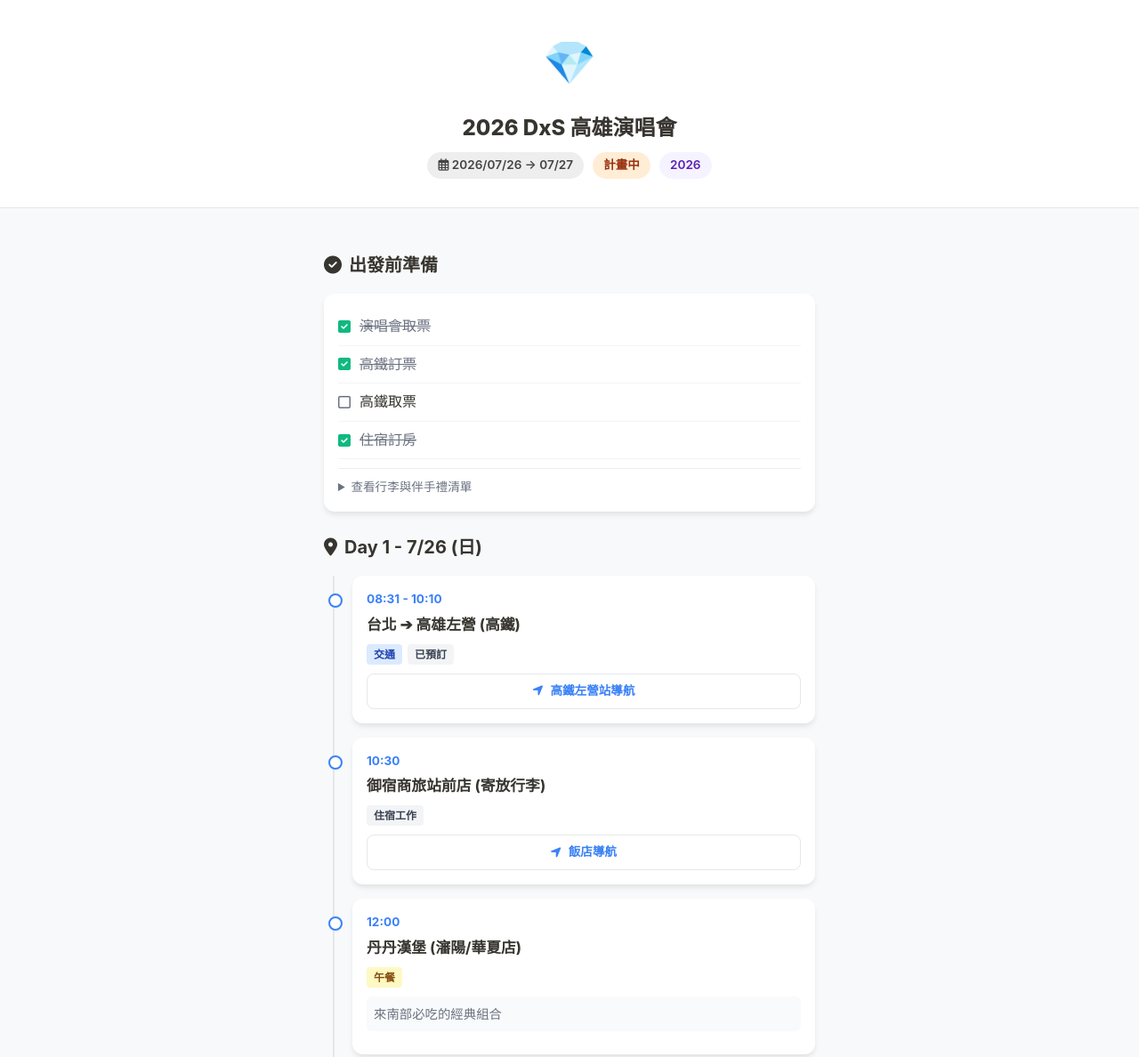
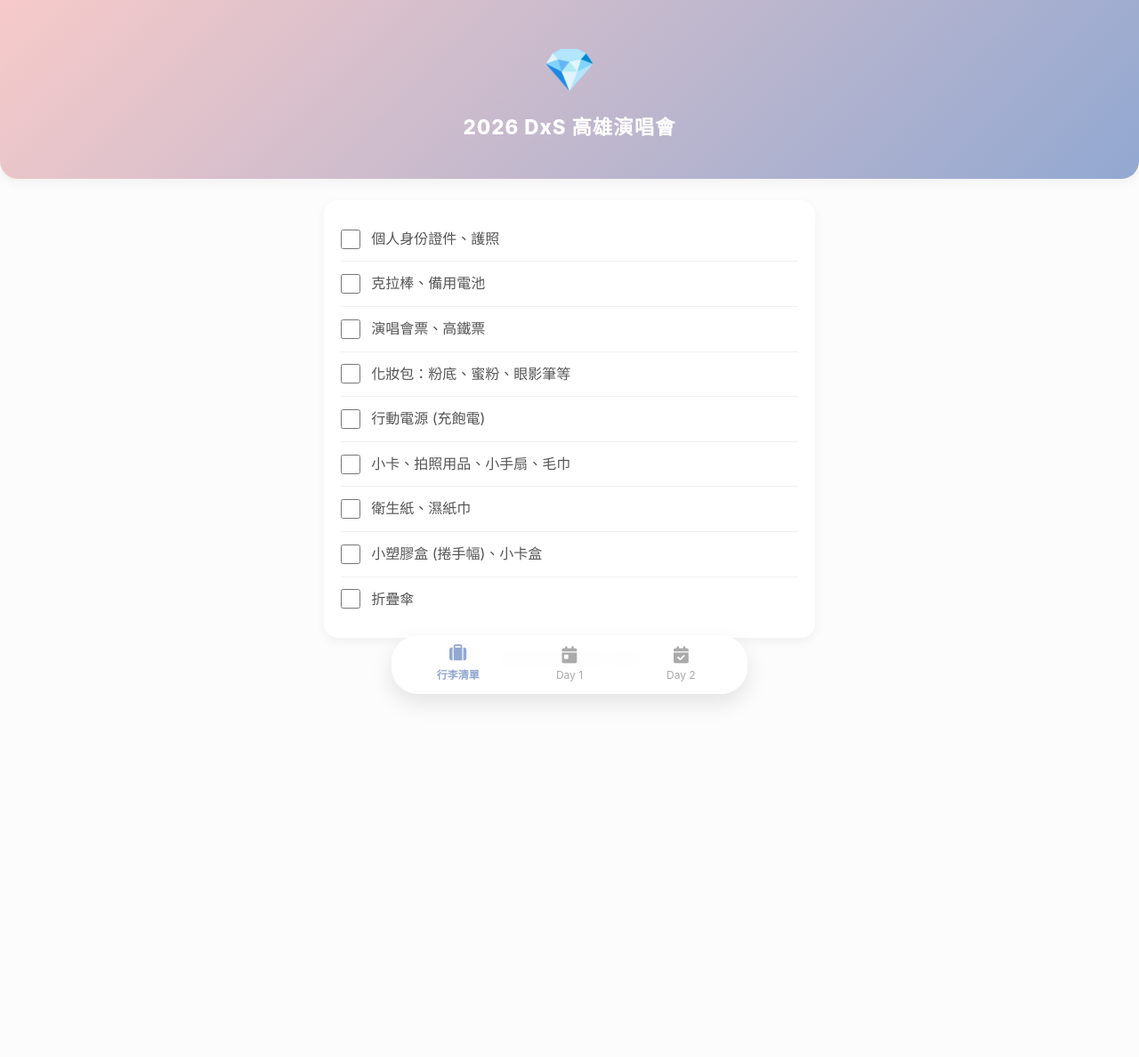
Before and after one commit to designjoanne/dxskaohsiung, a plain HTML site: page index.html in a window 1280 px wide. Shown: the top 1188 px of the page at 89% size. After the commit the page ends 857 px from the top, so only its background shows below. Drawn offline with Linux system fonts and the light colour scheme.

Commit message:
index.html

```diff
--- a/index.html
+++ b/index.html
@@ -7,353 +7,325 @@
     <link rel="stylesheet" href="https://cdnjs.cloudflare.com/ajax/libs/font-awesome/6.4.0/css/all.min.css">
     <style>
         :root {
-            --bg-color: #f8f9fa;
-            --card-bg: #ffffff;
-            --text-main: #37352f;
-            --text-muted: #6b7280;
-            --primary: #3b82f6; /* 交通藍 */
-            --orange: #f59e0b;  /* 咖啡/計畫橘 */
-            --green: #10b981;   /* 玩耍綠 */
-            --yellow: #eab308;  /* 飲食黃 */
-            --purple: #8b5cf6;  /* 年度紫 */
-            --border-radius: 12px;
-            --shadow: 0 4px 6px -1px rgba(0, 0, 0, 0.1);
+            /* SEVENTEEN 應援色 */
+            --rose-quartz: #F7CAC9;
+            --serenity: #92A8D1;
+            --bg-light: #fdfcfc;
+            --text-main: #555555;
+            --white: #ffffff;
+            --border-radius: 16px;
+            --shadow: 0 4px 12px rgba(0, 0, 0, 0.05);
         }
 
-        * { box-sizing: border-box; margin: 0; padding: 0; }
+        * { box-sizing: border-box; margin: 0; padding: 0; -webkit-tap-highlight-color: transparent; }
 
         body {
-            font-family: -apple-system, BlinkMacSystemFont, "Segoe UI", Roboto, Helvetica, Arial, sans-serif;
-            background-color: var(--bg-color);
+            font-family: -apple-system, "Noto Sans TC", sans-serif;
+            background-color: var(--bg-light);
             color: var(--text-main);
             line-height: 1.6;
-            padding-bottom: 40px;
+            padding-bottom: 80px; /* 為底部 Tab Bar 留空間 */
         }
 
-        /* Header 區域 */
-        .page-header {
-            background: white;
-            padding: 2rem 1.5rem;
+        /* 頁首 */
+        header {
+            background: linear-gradient(135deg, var(--rose-quartz) 0%, var(--serenity) 100%);
+            padding: 2.5rem 1rem;
             text-align: center;
-            border-bottom: 1px solid #e5e7eb;
+            color: white;
+            border-bottom-left-radius: 20px;
+            border-bottom-right-radius: 20px;
+            box-shadow: var(--shadow);
         }
 
-        .icon-circle {
-            font-size: 3rem;
-            margin-bottom: 1rem;
-            display: block;
+        .header-icon { font-size: 3rem; margin-bottom: 0.5rem; display: block; }
+        h1 { font-size: 1.4rem; font-weight: 800; letter-spacing: 1px; }
+
+        /* 導覽列 (Tab Bar) */
+        .tab-bar {
+            position: fixed;
+            bottom: 20px;
+            left: 50%;
+            transform: translateX(-50%);
+            width: 90%;
+            max-width: 400px;
+            background: rgba(255, 255, 255, 0.9);
+            backdrop-filter: blur(10px);
+            display: flex;
+            justify-content: space-around;
+            padding: 12px;
+            border-radius: 30px;
+            box-shadow: 0 10px 25px rgba(0,0,0,0.1);
+            z-index: 1000;
         }
 
-        .page-title {
-            font-size: 1.5rem;
-            font-weight: 800;
-            margin-bottom: 0.5rem;
+        .tab-item {
+            display: flex;
+            flex-direction: column;
+            align-items: center;
+            color: #aaa;
+            font-size: 0.75rem;
+            cursor: pointer;
+            transition: 0.3s;
+            flex: 1;
         }
 
-        .meta-info {
-            display: flex;
-            justify-content: center;
-            gap: 10px;
-            flex-wrap: wrap;
-        }
+        .tab-item i { font-size: 1.2rem; margin-bottom: 4px; }
+        .tab-item.active { color: var(--serenity); font-weight: bold; }
+        .tab-item.active i { transform: translateY(-2px); transition: 0.3s; }
 
-        .badge {
-            padding: 4px 12px;
-            border-radius: 20px;
-            font-size: 0.85rem;
-            font-weight: 600;
-        }
-
-        .badge-date { background: #eee; color: #444; }
-        .badge-status { background: #ffedd5; color: #9a3412; }
-        .badge-year { background: #f5f3ff; color: #5b21b6; }
-
-        /* 主要內容區 */
-        main {
+        /* 內容區塊控制 */
+        .content-section {
+            display: none;
             max-width: 600px;
             margin: 0 auto;
             padding: 1.5rem;
+            animation: fadeIn 0.4s ease;
         }
 
-        h2 {
-            font-size: 1.25rem;
-            margin: 1.5rem 0 1rem;
+        .content-section.active { display: block; }
+
+        @keyframes fadeIn {
+            from { opacity: 0; transform: translateY(10px); }
+            to { opacity: 1; transform: translateY(0); }
+        }
+
+        /* 行李清單樣式 */
+        .luggage-card {
+            background: var(--white);
+            border-radius: var(--border-radius);
+            padding: 1.2rem;
+            box-shadow: var(--shadow);
+        }
+
+        .check-item {
+            display: flex;
+            align-items: center;
+            padding: 12px 0;
+            border-bottom: 1px solid #f0f0f0;
+            cursor: pointer;
+        }
+
+        .check-item:last-child { border: none; }
+
+        input[type="checkbox"] {
+            width: 22px;
+            height: 22px;
+            margin-right: 12px;
+            accent-color: var(--serenity);
+            cursor: pointer;
+        }
+
+        input[type="checkbox"]:checked + span {
+            text-decoration: line-through;
+            color: #ccc;
+        }
+
+        /* 行程卡片樣式 */
+        .day-title {
+            font-size: 1.2rem;
+            margin-bottom: 1rem;
+            color: var(--serenity);
             display: flex;
             align-items: center;
             gap: 8px;
         }
 
-        /* 代辦事項卡片 */
-        .todo-section {
-            background: var(--card-bg);
+        .event-card {
+            background: var(--white);
             border-radius: var(--border-radius);
-            padding: 1rem;
+            padding: 1.2rem;
+            margin-bottom: 1.2rem;
             box-shadow: var(--shadow);
-            margin-bottom: 1.5rem;
-        }
-
-        .todo-item {
-            display: flex;
-            align-items: center;
-            padding: 8px 0;
-            border-bottom: 1px solid #f3f4f6;
-        }
-        .todo-item:last-child { border: none; }
-        .todo-item i { margin-right: 10px; color: var(--text-muted); }
-        .todo-item.done i { color: var(--green); }
-        .todo-item.done span { text-decoration: line-through; color: var(--text-muted); }
-
-        /* 行程卡片架構 */
-        .timeline {
-            position: relative;
-            border-left: 2px solid #e5e7eb;
-            margin-left: 10px;
-            padding-left: 20px;
-        }
-
-        .event-card {
-            background: var(--card-bg);
-            border-radius: var(--border-radius);
-            padding: 1rem;
-            margin-bottom: 1rem;
-            box-shadow: var(--shadow);
-            position: relative;
-        }
-
-        .event-card::before {
-            content: "";
-            position: absolute;
-            left: -27px;
-            top: 20px;
-            width: 12px;
-            height: 12px;
-            background: white;
-            border: 2px solid var(--primary);
-            border-radius: 50%;
+            border-left: 5px solid var(--rose-quartz);
         }
 
         .event-time {
             font-size: 0.85rem;
-            font-weight: 700;
-            color: var(--primary);
+            font-weight: bold;
+            color: var(--serenity);
             display: block;
-            margin-bottom: 4px;
         }
 
-        .event-title {
-            font-weight: 700;
-            font-size: 1.05rem;
-            margin-bottom: 8px;
+        .event-title { font-weight: 700; font-size: 1.1rem; margin: 4px 0; }
+
+        .tag {
+            display: inline-block;
+            font-size: 0.75rem;
+            padding: 2px 10px;
+            border-radius: 20px;
+            background: #f0f0f0;
+            margin-right: 5px;
         }
 
-        .event-tags {
-            display: flex;
-            gap: 6px;
-            margin-bottom: 10px;
+        .tag-booked { background: var(--serenity); color: white; }
+        .tag-important { background: var(--rose-quartz); color: white; }
+
+        .note-box {
+            background: #f9f9f9;
+            padding: 10px;
+            border-radius: 8px;
+            font-size: 0.9rem;
+            margin-top: 10px;
+            border-left: 3px solid #eee;
         }
 
-        .tag {
-            font-size: 0.75rem;
-            padding: 2px 8px;
-            border-radius: 4px;
+        .map-btn {
+            display: block;
+            text-align: center;
+            background: #fff;
+            border: 1px solid var(--serenity);
+            color: var(--serenity);
+            text-decoration: none;
+            padding: 8px;
+            border-radius: 8px;
+            margin-top: 12px;
+            font-size: 0.85rem;
             font-weight: 600;
         }
 
-        .tag-transport { background: #dbeafe; color: #1e40af; }
-        .tag-food { background: #fef9c3; color: #854d0e; }
-        .tag-cafe { background: #ffedd5; color: #9a3412; }
-        .tag-play { background: #d1fae5; color: #065f46; }
-        .tag-task { background: #f3f4f6; color: #374151; }
+        .map-btn:active { background: var(--serenity); color: white; }
 
-        .event-note {
-            font-size: 0.9rem;
-            color: var(--text-muted);
-            background: #f9fafb;
-            padding: 8px;
-            border-radius: 6px;
-            margin-bottom: 10px;
-        }
-
-        /* 地圖按鈕 */
-        .map-btn {
-            display: inline-flex;
-            align-items: center;
-            justify-content: center;
-            gap: 8px;
-            background: #fff;
-            border: 1px solid #e5e7eb;
-            color: var(--primary);
-            text-decoration: none;
-            padding: 8px 16px;
-            border-radius: 8px;
-            font-size: 0.85rem;
-            font-weight: 600;
-            width: 100%;
-            transition: all 0.2s;
-        }
-
-        .map-btn:active {
-            background: #f0f7ff;
-            transform: scale(0.98);
-        }
-
-        /* 可折疊細節 (細節功能) */
-        details {
-            margin-top: 10px;
-            border-top: 1px solid #eee;
-            padding-top: 10px;
-        }
-        summary {
-            font-size: 0.85rem;
-            cursor: pointer;
-            color: var(--text-muted);
-            outline: none;
-        }
-
-        /* 響應式微調 */
-        @media (max-width: 480px) {
-            main { padding: 1rem; }
-            .page-title { font-size: 1.3rem; }
-        }
     </style>
 </head>
 <body>
 
-    <header class="page-header">
-        <span class="icon-circle">💎</span>
-        <h1 class="page-title">2026 DxS 高雄演唱會</h1>
-        <div class="meta-info">
-            <span class="badge badge-date"><i class="far fa-calendar-alt"></i> 2026/07/26 → 07/27</span>
-            <span class="badge badge-status">計畫中</span>
-            <span class="badge badge-year">2026</span>
-        </div>
+    <header>
+        <span class="header-icon">💎</span>
+        <h1>2026 DxS 高雄演唱會</h1>
     </header>
 
-    <main>
-        <!-- 代辦事項 -->
-        <section>
-            <h2><i class="fas fa-check-circle"></i> 出發前準備</h2>
-            <div class="todo-section">
-                <div class="todo-item done"><i class="fas fa-check-square"></i> <span>演唱會取票</span></div>
-                <div class="todo-item done"><i class="fas fa-check-square"></i> <span>高鐵訂票</span></div>
-                <div class="todo-item"><i class="far fa-square"></i> <span>高鐵取票</span></div>
-                <div class="todo-item done"><i class="fas fa-check-square"></i> <span>住宿訂房</span></div>
-                <details>
-                    <summary>查看行李與伴手禮清單</summary>
-                    <p style="padding: 10px 0; font-size: 0.9rem;">🛍️ 伴手禮規劃 / 🎒 行李清單 (已同步 Notion)</p>
-                </details>
+    <!-- Tab Bar -->
+    <nav class="tab-bar">
+        <div class="tab-item active" onclick="switchTab('luggage', this)">
+            <i class="fas fa-suitcase"></i>
+            <span>行李清單</span>
         </div>
+        <div class="tab-item" onclick="switchTab('day1', this)">
+            <i class="fas fa-calendar-day"></i>
+            <span>Day 1</span>
+        </div>
+        <div class="tab-item" onclick="switchTab('day2', this)">
+            <i class="fas fa-calendar-check"></i>
+            <span>Day 2</span>
+        </div>
+    </nav>
+
+    <!-- 1. 行李清單區 -->
+    <section id="luggage" class="content-section active">
+        <div class="luggage-card">
+            <label class="check-item"><input type="checkbox"><span>個人身份證件、護照</span></label>
+            <label class="check-item"><input type="checkbox"><span>克拉棒、備用電池</span></label>
+            <label class="check-item"><input type="checkbox"><span>演唱會票、高鐵票</span></label>
+            <label class="check-item"><input type="checkbox"><span>化妝包：粉底、蜜粉、眼影筆等</span></label>
+            <label class="check-item"><input type="checkbox"><span>行動電源 (充飽電)</span></label>
+            <label class="check-item"><input type="checkbox"><span>小卡、拍照用品、小手扇、毛巾</span></label>
+            <label class="check-item"><input type="checkbox"><span>衛生紙、濕紙巾</span></label>
+            <label class="check-item"><input type="checkbox"><span>小塑膠盒 (捲手幅)、小卡盒</span></label>
+            <label class="check-item"><input type="checkbox"><span>折疊傘</span></label>
+        </div>
+        <p style="text-align: center; font-size: 0.8rem; color: #ccc; margin-top: 15px;">勾選狀態會自動儲存於此設備</p>
     </section>
 
-        <!-- 行程安排 Day 1 -->
-        <section>
-            <h2><i class="fas fa-map-marker-alt"></i> Day 1 - 7/26 (日)</h2>
-            <div class="timeline">
+    <!-- 2. Day 1 區 -->
+    <section id="day1" class="content-section">
+        <h2 class="day-title"><i class="fas fa-star"></i> 7/26 (日) 行程安排</h2>
 
         <article class="event-card">
-                    <time class="event-time">08:31 - 10:10</time>
-                    <div class="event-title">台北 ➔ 高雄左營 (高鐵)</div>
-                    <div class="event-tags">
-                        <span class="tag tag-transport">交通</span>
-                        <span class="tag tag-task">已預訂</span>
-                    </div>
-                    <a href="https://maps.app.goo.gl/LasZhkTP8chVYmF29" class="map-btn" target="_blank"><i class="fas fa-location-arrow"></i> 高鐵左營站導航</a>
+            <span class="event-time">08:31 - 10:10</span>
+            <div class="event-title">高鐵：台北 ➔ 左營</div>
+            <span class="tag tag-booked">已預訂</span>
         </article>
 
         <article class="event-card">
-                    <time class="event-time">10:30</time>
+            <span class="event-time">10:30</span>
             <div class="event-title">御宿商旅站前店 (寄放行李)</div>
-                    <div class="event-tags">
-                        <span class="tag tag-task">住宿工作</span>
+            <a href="https://maps.app.goo.gl/UDpbTo1d91Huerx89" class="map-btn" target="_blank">導航至飯店</a>
+        </article>
+
+        <article class="event-card" style="border-left-color: var(--serenity);">
+            <span class="event-time">13:00 - 15:00</span>
+            <div class="event-title">高雄巨蛋：拿應援、拍照</div>
+            <span class="tag tag-booked">已預訂</span>
+            <span class="tag tag-important">重要</span>
+            <div class="note-box">
+                📌 13:00 領克拉粽 2F<br>
+                📌 領取應援品<br>
+                📌 找 May 相認
             </div>
-                    <a href="https://maps.app.goo.gl/UDpbTo1d91Huerx89" class="map-btn" target="_blank"><i class="fas fa-location-arrow"></i> 飯店導航</a>
+            <a href="https://maps.app.goo.gl/hr5bywdeh5bfgK1j8" class="map-btn" target="_blank">導航至巨蛋</a>
         </article>
 
         <article class="event-card">
-                    <time class="event-time">12:00</time>
-                    <div class="event-title">丹丹漢堡 (瀋陽/華夏店)</div>
-                    <div class="event-tags">
-                        <span class="tag tag-food">午餐</span>
-                    </div>
-                    <div class="event-note">來南部必吃的經典組合</div>
+            <span class="event-time">18:00 - 21:30</span>
+            <div class="event-title">✨ DxS 演唱會</div>
+            <span class="tag tag-booked">已預訂</span>
         </article>
 
         <article class="event-card">
-                    <time class="event-time">14:00</time>
-                    <div class="event-title">高雄巨蛋 (拿應援、拍照)</div>
-                    <div class="event-tags">
-                        <span class="tag tag-play">玩耍</span>
-                        <span class="tag tag-task" style="background:#fee2e2; color:#b91c1c;">需預訂 Zone Card</span>
-                    </div>
-                    <a href="https://maps.app.goo.gl/hr5bywdeh5bfgK1j8" class="map-btn" target="_blank"><i class="fas fa-location-arrow"></i> 高雄巨蛋導航</a>
+            <span class="event-time">22:00</span>
+            <div class="event-title">瑞豐夜市 (宵夜)</div>
+            <a href="https://maps.app.goo.gl/sZsG1atCp1XdZfPg8" class="map-btn" target="_blank">導航至夜市</a>
+        </article>
+    </section>
+
+    <!-- 3. Day 2 區 -->
+    <section id="day2" class="content-section">
+        <h2 class="day-title"><i class="fas fa-coffee"></i> 7/27 (一) 行程安排</h2>
+
+        <article class="event-card">
+            <span class="event-time">09:00</span>
+            <div class="event-title">飯店早餐</div>
         </article>
 
         <article class="event-card">
-                    <time class="event-time">16:00</time>
-                    <div class="event-title">山姆森咖啡</div>
-                    <div class="event-tags">
-                        <span class="tag tag-cafe">Cafe</span>
-                    </div>
-                    <a href="https://maps.app.goo.gl/Sya915erKpQF5JfTA" class="map-btn" target="_blank"><i class="fas fa-location-arrow"></i> 咖啡廳導航</a>
-                </article>
-
-                <article class="event-card" style="border: 2px solid var(--purple);">
-                    <time class="event-time">18:00 - 21:30</time>
-                    <div class="event-title">✨ DxS 演唱會正式開始</div>
-                    <div class="event-tags">
-                        <span class="tag tag-play" style="background: var(--purple); color: white;">Event</span>
-                    </div>
-                    <div class="event-note">高雄巨蛋室內場地</div>
+            <span class="event-time">11:30 - 13:00</span>
+            <div class="event-title">BOOKING 漫畫咖啡廳</div>
+            <span class="tag tag-booked">已預訂</span>
+            <a href="https://maps.app.goo.gl/GDqrKZgozSwQEw3h7" class="map-btn" target="_blank">導航至 BOOKING</a>
         </article>
 
         <article class="event-card">
-                    <time class="event-time">22:00</time>
-                    <div class="event-title">瑞豐夜市 (宵夜時間)</div>
-                    <div class="event-tags">
-                        <span class="tag tag-food">晚餐/宵夜</span>
-                    </div>
-                    <a href="https://maps.app.goo.gl/sZsG1atCp1XdZfPg8" class="map-btn" target="_blank"><i class="fas fa-location-arrow"></i> 瑞豐夜市導航</a>
+            <span class="event-time">13:55 - 15:29</span>
+            <div class="event-title">高鐵：左營 ➔ 台北</div>
+            <span class="tag tag-booked">已預訂</span>
         </article>
-
-            </div>
     </section>
 
-        <!-- 行程安排 Day 2 -->
-        <section>
-            <h2><i class="fas fa-map-marker-alt"></i> Day 2 - 7/27 (一)</h2>
-            <div class="timeline">
+    <script>
+        // Tab 切換功能
+        function switchTab(tabId, el) {
+            // 隱藏所有區塊
+            document.querySelectorAll('.content-section').forEach(sec => sec.classList.remove('active'));
+            // 顯示點選區塊
+            document.getElementById(tabId).classList.add('active');
 
-                <article class="event-card">
-                    <time class="event-time">09:00</time>
-                    <div class="event-title">飯店早餐</div>
-                    <div class="event-tags">
-                        <span class="tag tag-food">早餐</span>
-                    </div>
-                    <div class="event-note">御宿商旅站前店附屬早餐</div>
-                </article>
+            // 更新 Tab 按鈕狀態
+            document.querySelectorAll('.tab-item').forEach(item => item.classList.remove('active'));
+            el.classList.add('active');
 
-                <article class="event-card">
-                    <time class="event-time">11:30 - 13:00</time>
-                    <div class="event-title">BOOKING 漫畫咖啡廳</div>
-                    <div class="event-tags">
-                        <span class="tag tag-cafe">Cafe</span>
-                        <span class="tag tag-task">已預訂</span>
-                    </div>
-                    <a href="https://maps.app.goo.gl/GDqrKZgozSwQEw3h7" class="map-btn" target="_blank"><i class="fas fa-location-arrow"></i> BOOKING 導航</a>
-                </article>
+            // 切換時自動捲動到頂部
+            window.scrollTo({ top: 0, behavior: 'smooth' });
+        }
 
-                <article class="event-card">
-                    <time class="event-time">13:55 - 15:29</time>
-                    <div class="event-title">高雄左營 ➔ 台北 (高鐵)</div>
-                    <div class="event-tags">
-                        <span class="tag tag-transport">交通</span>
-                    </div>
-                    <div class="event-note">準備回溫暖的家</div>
-                </article>
+        // 行李檢查清單自動儲存功能
+        const checkboxes = document.querySelectorAll('input[type="checkbox"]');
 
-            </div>
-        </section>
-    </main>
+        // 載入儲存的狀態
+        window.addEventListener('load', () => {
+            const savedData = JSON.parse(localStorage.getItem('luggageStatus') || '[]');
+            checkboxes.forEach((cb, index) => {
+                if (savedData[index]) cb.checked = true;
+            });
+        });
 
+        // 監聽變動並儲存
+        checkboxes.forEach((cb, index) => {
+            cb.addEventListener('change', () => {
+                const status = Array.from(checkboxes).map(c => c.checked);
+                localStorage.setItem('luggageStatus', JSON.stringify(status));
+            });
+        });
+    </script>
 </body>
 </html>
```
Lines whose indentation alone changed are shown as unchanged.
